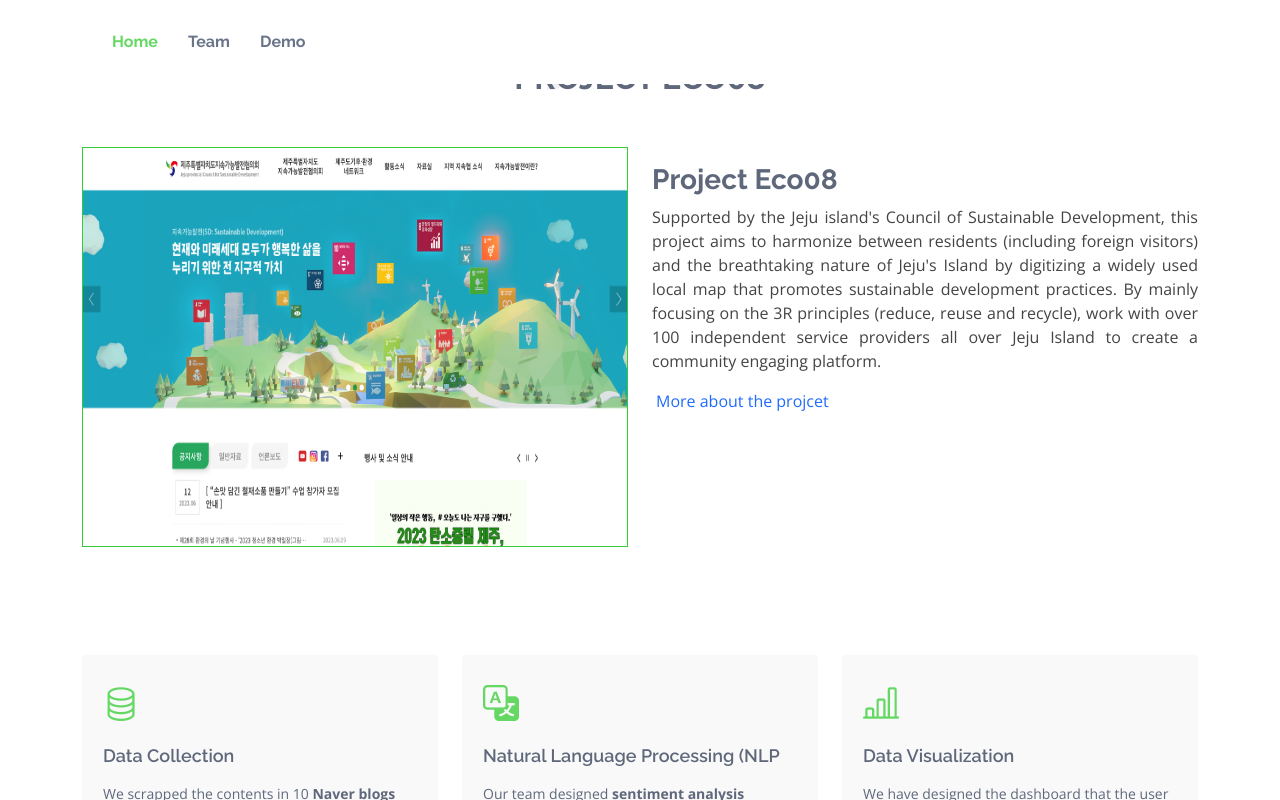
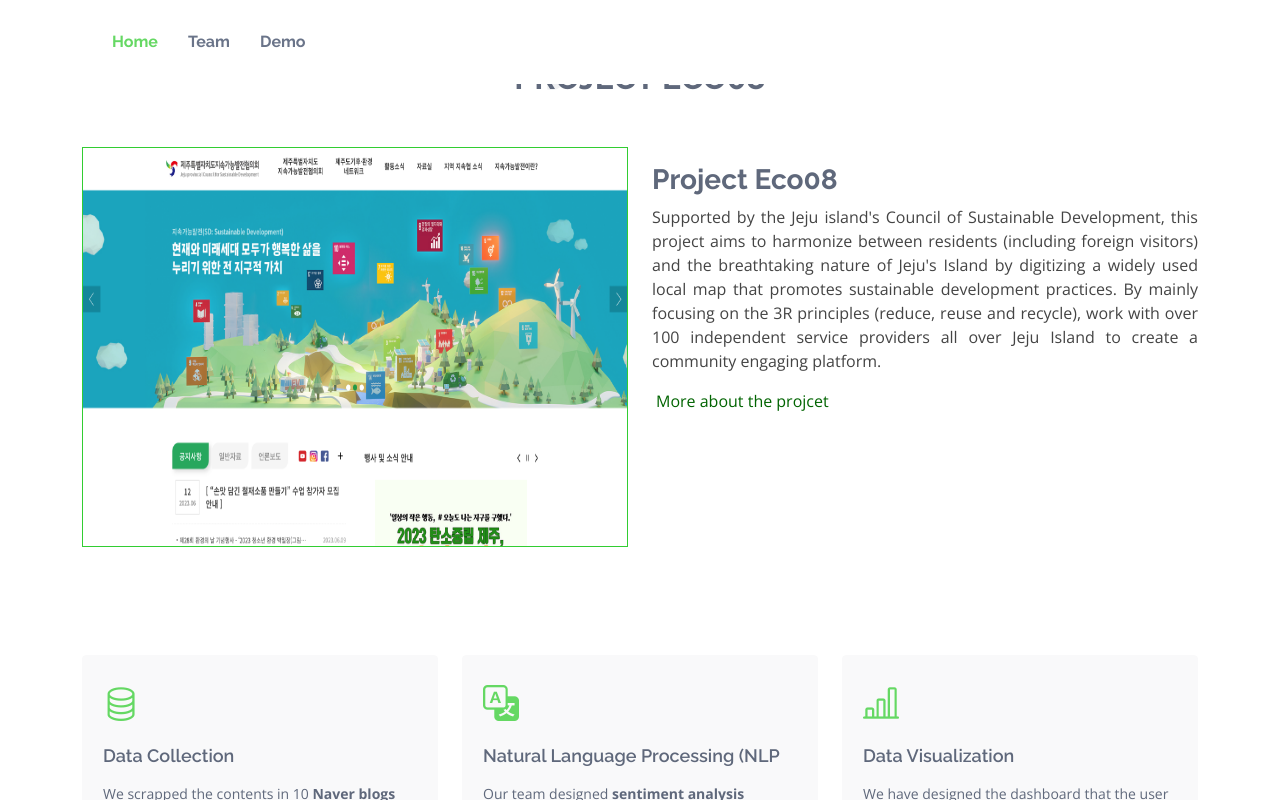
Before and after one commit to ckim48/eco08, a plain HTML site: page index.html in a window 1280 px wide. In both pictures the pointer is over the link "More about the projcet". Shown: the part 671-1471 px from the top of the page. Drawn offline with nearby package versions, Linux system fonts and the light colour scheme; a script that the page names is missing.

Commit message:
Add files via upload

```diff
--- a/assets/css/style.css
+++ b/assets/css/style.css
@@ -398,7 +398,10 @@ text-align: justify !important;}
   background: darkgreen;
   box-shadow: 0 8px 28px rgba(32, 107, 251, 0.45);
 }
+.more-about:hover{
+    color: darkgreen;
 
+}
 #hero .btn-watch-video {
   font-size: 16px;
   display: inline-block;
```
